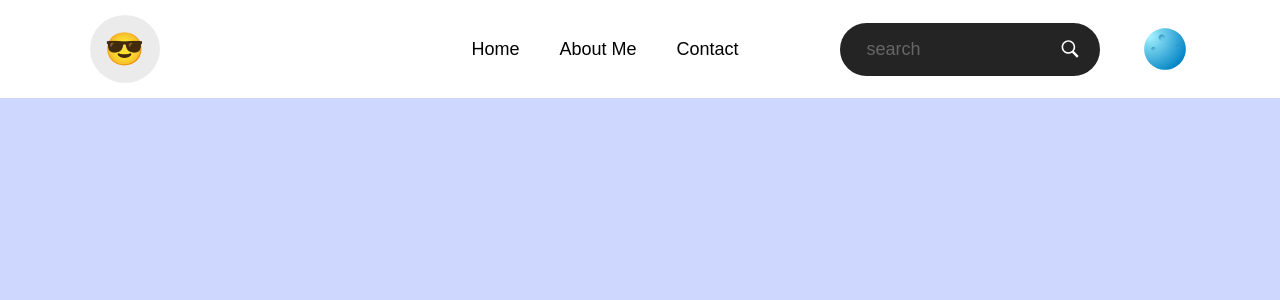
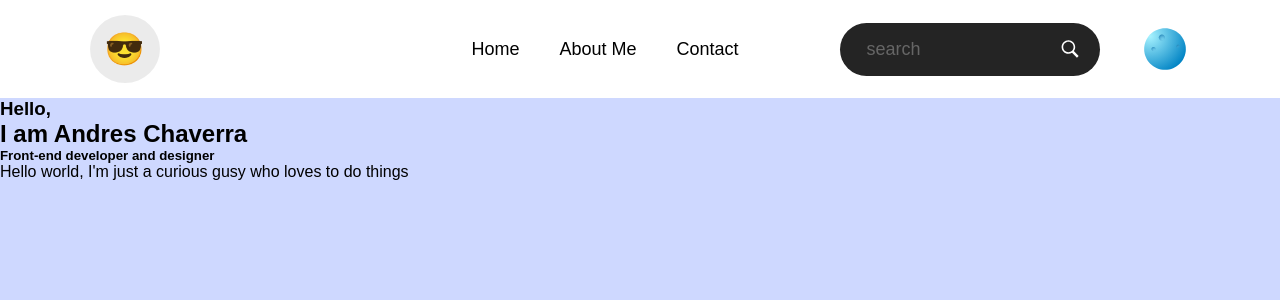
Before and after one commit to Andrew-cx8/my-react-portfolio, a React (Vite) app: page / in a window 1280 px wide. Shown: the top 300 px of the page. Built offline with nearby package versions, Linux system fonts and the light colour scheme.

Commit message:
Header just created

```diff
--- a/src/App.jsx
+++ b/src/App.jsx
@@ -1,5 +1,6 @@
 import React, { useState } from "react";
 import Navbar from "./components/Navbar/Navbar";
+import Header from "./components/Header/Header";
 
 const App = () => {
   const [theme, setTheme] = useState("light");
@@ -7,6 +8,7 @@ const App = () => {
   return (
     <div className={`container ${theme}`}>
       <Navbar theme={theme} setTheme={setTheme} />
+      <Header />
     </div>
   );
 };
--- /dev/null
+++ b/src/components/Header/Header.jsx
@@ -0,0 +1,15 @@
+import React from "react";
+import "./Header.css";
+
+function Header() {
+  return (
+    <section className="hi">
+      <h3>Hello,</h3>
+      <h1>I am Andres Chaverra</h1>
+      <h5>Front-end developer and designer</h5>
+      <p>Hello world, I'm just a curious gusy who loves to do things</p>
+    </section>
+  );
+}
+
+export default Header;
```
Also changed, not shown: src/assets/Profile.png (added), src/components/Header/Header.css (added).
